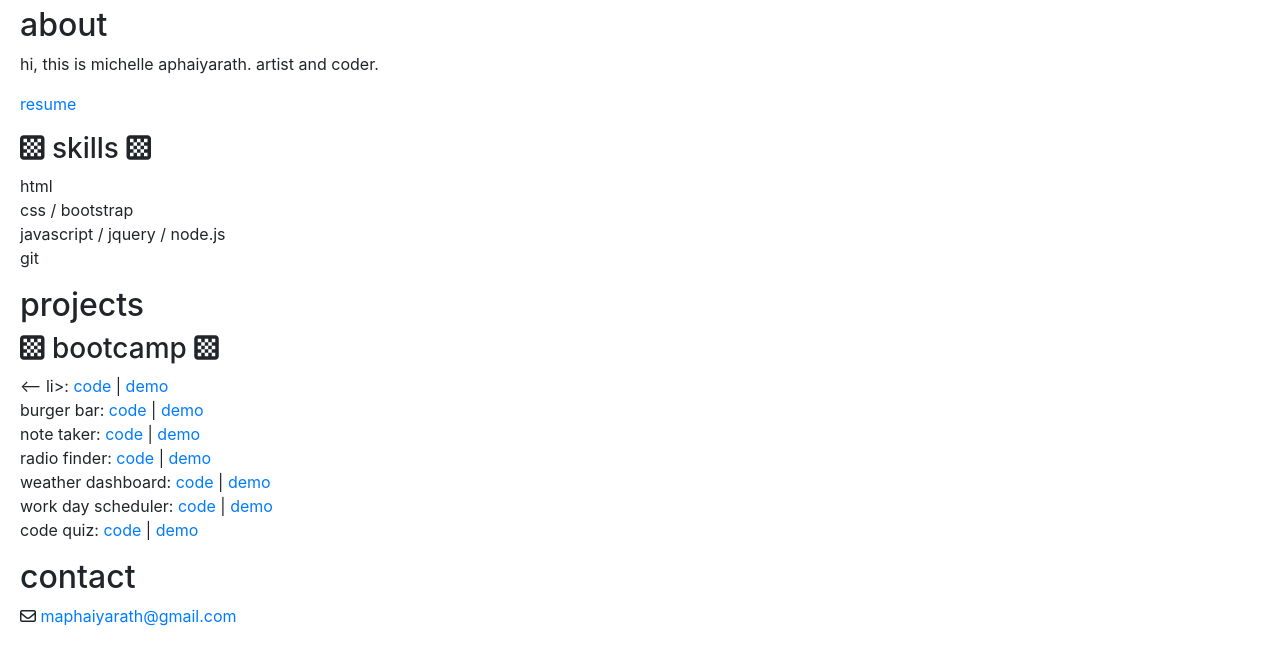
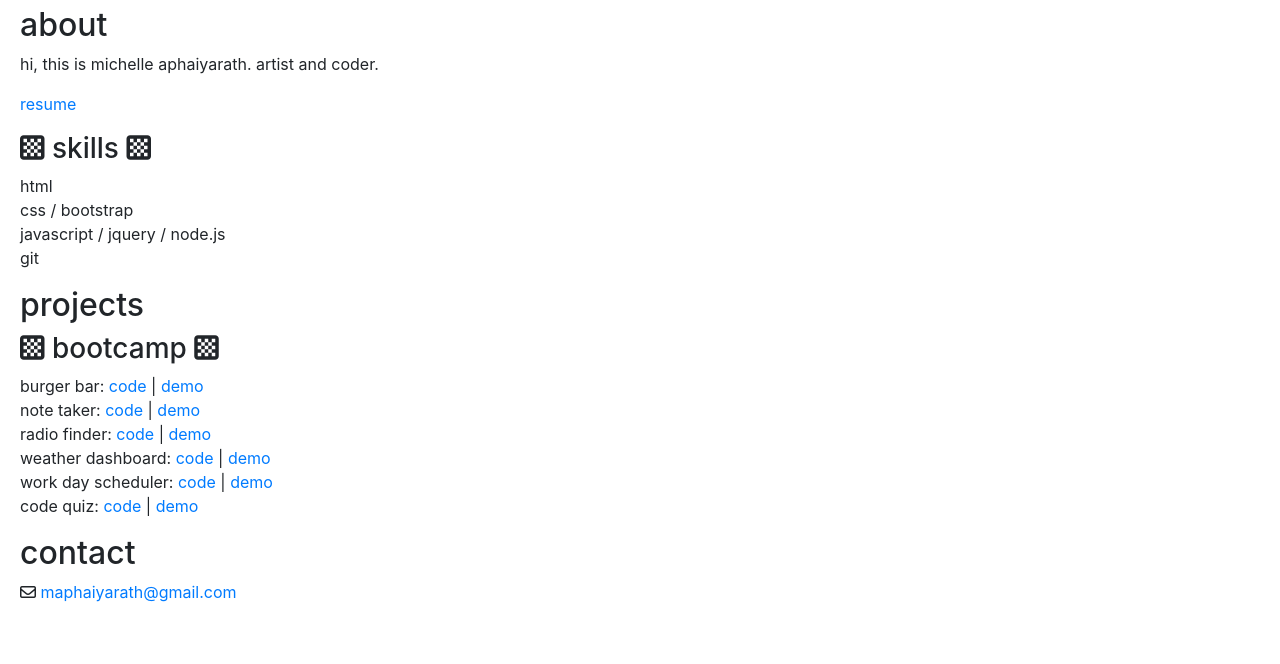
Before and after one commit to maphaiyarath/maphaiyarath.github.io, a plain HTML site: page index.html in a window 1280 px wide. Shown: the part 70-734 px from the top of the page. Drawn offline with nearby package versions, Linux system fonts and the light colour scheme.

Commit message:
removed comment

```diff
--- a/index.html
+++ b/index.html
@@ -66,7 +66,6 @@
                 </div>
                 <div class="row">
                     <ul>
-                        <-- li>: <a href="" target="_blank">code</a> | <a href="" target="_blank">demo</a></li -->
                         <li>burger bar: <a href="https://github.com/maphaiyarath/burger-bar" target="_blank">code</a> | <a href="https://maphaiyarath-burger-bar.herokuapp.com/" target="_blank">demo</a></li>
                         <li>note taker: <a href="https://github.com/maphaiyarath/note-taker" target="_blank">code</a> | <a href="https://maphaiyarath-note-taker.herokuapp.com/" target="_blank">demo</a></li>
                         <li>radio finder: <a href="https://github.com/maphaiyarath/radio-finder" target="_blank">code</a> | <a href="https://maphaiyarath.github.io/radio-finder/" target="_blank">demo</a></li>
```
